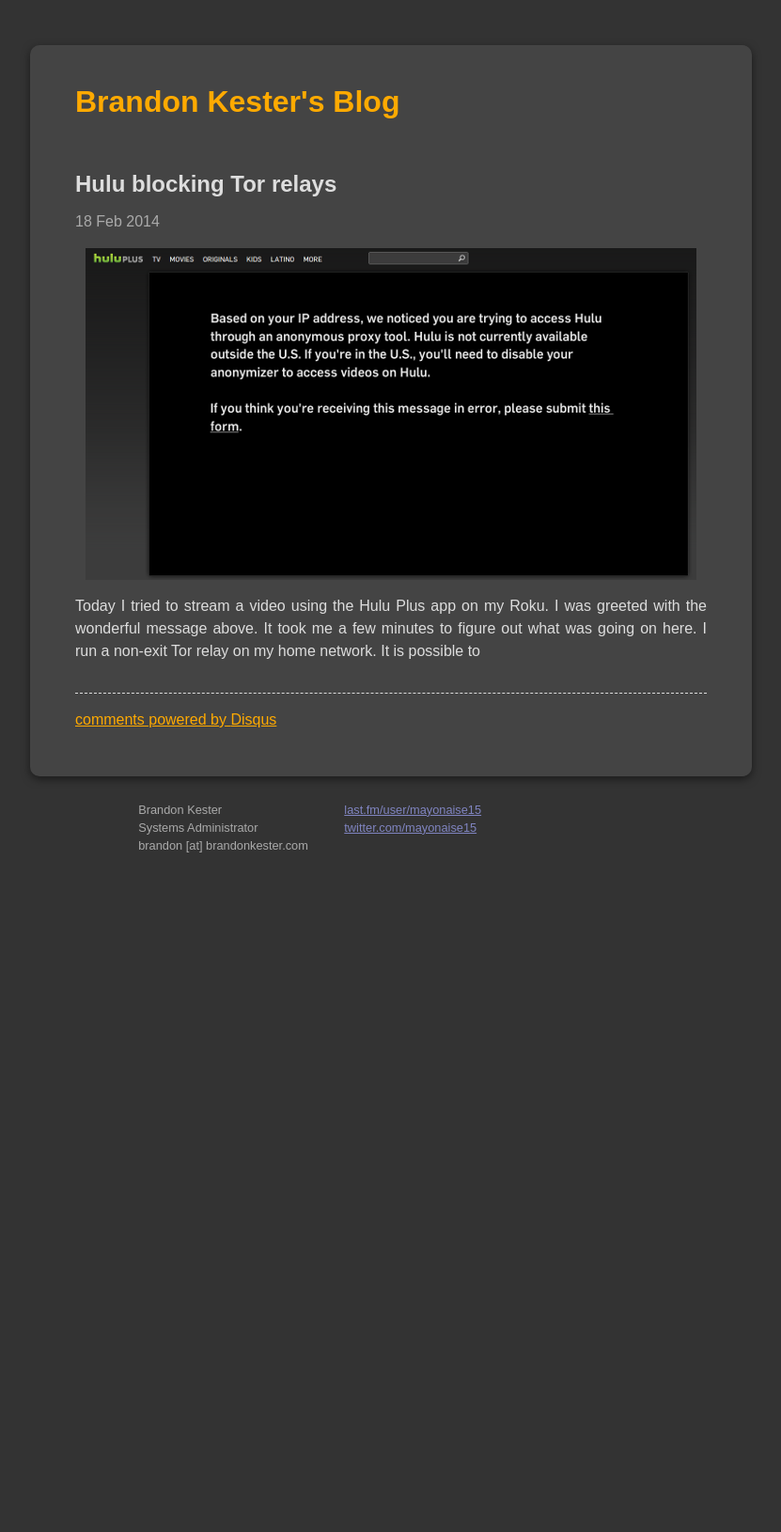
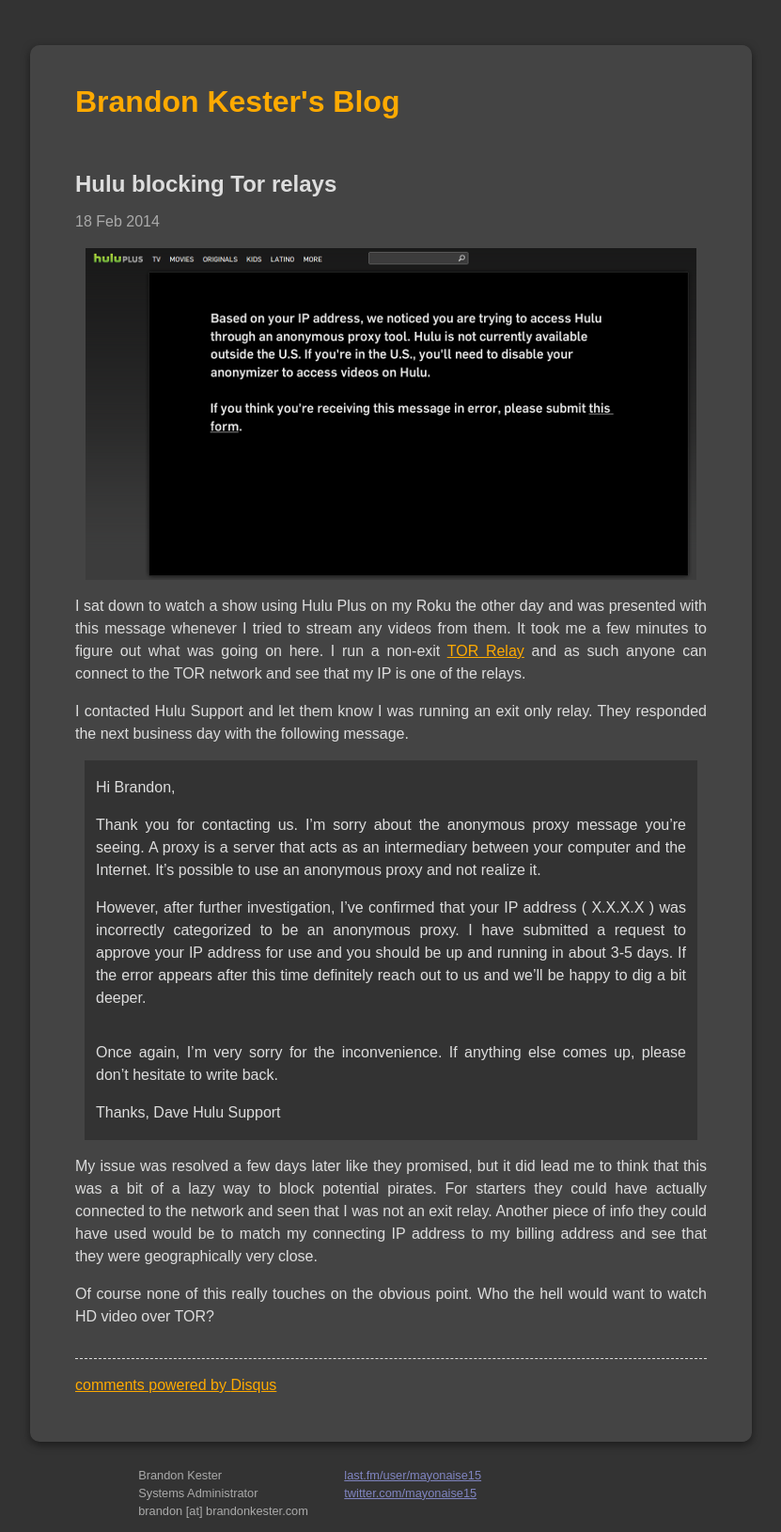
Before and after one commit to kesterb/kesterb.github.io, a Jekyll site: the page built from _posts/2014-02-18-hulu-blocking-tor-relays.markdown, in a window 1280 px wide. Shown: the whole page at 94% size, without its empty margins (224-1055 px from the left). Built offline with Jekyll 4.4.1, drawn with Linux system fonts in a browser that asks for light colours; some web fonts are replaced; Markdown is read by kramdown in place of the engine named in the settings; comment, search, counter and statistics services are not loaded; before the commit the page ends 948 px from its top, so only the background shows below that.

Commit message:
Finished Hulu Blocknig Tor post.

```diff
--- a/_posts/2014-02-18-hulu-blocking-tor-relays.markdown
+++ b/_posts/2014-02-18-hulu-blocking-tor-relays.markdown
@@ -3,11 +3,30 @@ layout: post
 title: "Hulu blocking Tor relays"
 date:  2014-02-18
 category: tech
-tags: tech privacy tor hulu streaming
+tags: tech privacy tor hulu streaming video
 ---
 
 ![Based on your IP address, we noticed you are trying to access Hulu through an anonymous proxy tool.][HuluMsg]
 
-Today I tried to stream a video using the Hulu Plus app on my Roku.  I was greeted with the wonderful message above.  It took me a few minutes to figure out what was going on here.  I run a non-exit Tor relay on my home network.  It is possible to
+I sat down to watch a show using Hulu Plus on my Roku the other day and was presented with this message whenever I tried to stream any videos from them.  It took me a few minutes to figure out what was going on here.  I run a non-exit [TOR Relay][1] and as such anyone can connect to the TOR network and see that my IP is one of the relays.
+
+I contacted Hulu Support and let them know I was running an exit only relay.  They responded the next business day with the following message.
+
+>Hi Brandon,
+>
+>Thank you for contacting us. I'm sorry about the anonymous proxy message you're seeing. A proxy is a server that acts as an intermediary between your computer and the Internet. It’s possible to use an anonymous proxy and not realize it.
+>
+>However, after further investigation, I've confirmed that your IP address ( X.X.X.X ) was incorrectly categorized to be an anonymous proxy. I have submitted a request to approve your IP address for use and you should be up and running in about 3-5 days. If the error appears after this time definitely reach out to us and we'll be happy to dig a bit deeper.
+
+>Once again, I'm very sorry for the inconvenience. If anything else comes up, please don't hesitate to write back.
+>
+>Thanks,
+>Dave
+>Hulu Support
+
+My issue was resolved a few days later like they promised, but it did lead me to think that this was a bit of a lazy way to block potential pirates.  For starters they could have actually connected to the network and seen that I was not an exit relay.  Another piece of info they could have used would be to match my connecting IP address to my billing address and see that they were geographically very close.
+
+Of course none of this really touches on the obvious point.  Who the hell would want to watch HD video over TOR?
 
 [HuluMsg]: /images/20140218-hulu-tor-2.png
+[1]: https://www.eff.org/torchallenge/what-is-tor/ "What is TOR?"
--- a/css/main.css
+++ b/css/main.css
@@ -31,6 +31,12 @@ p img {
 
 a         { color: #ffaa00; }
 a:hover   { color: #aaa; }
+
+blockquote {
+  background-color: #333;
+  margin: 0 10px;
+  padding: 1px 12px;
+}
 
 /*****************************************************************************/
 /*
```
